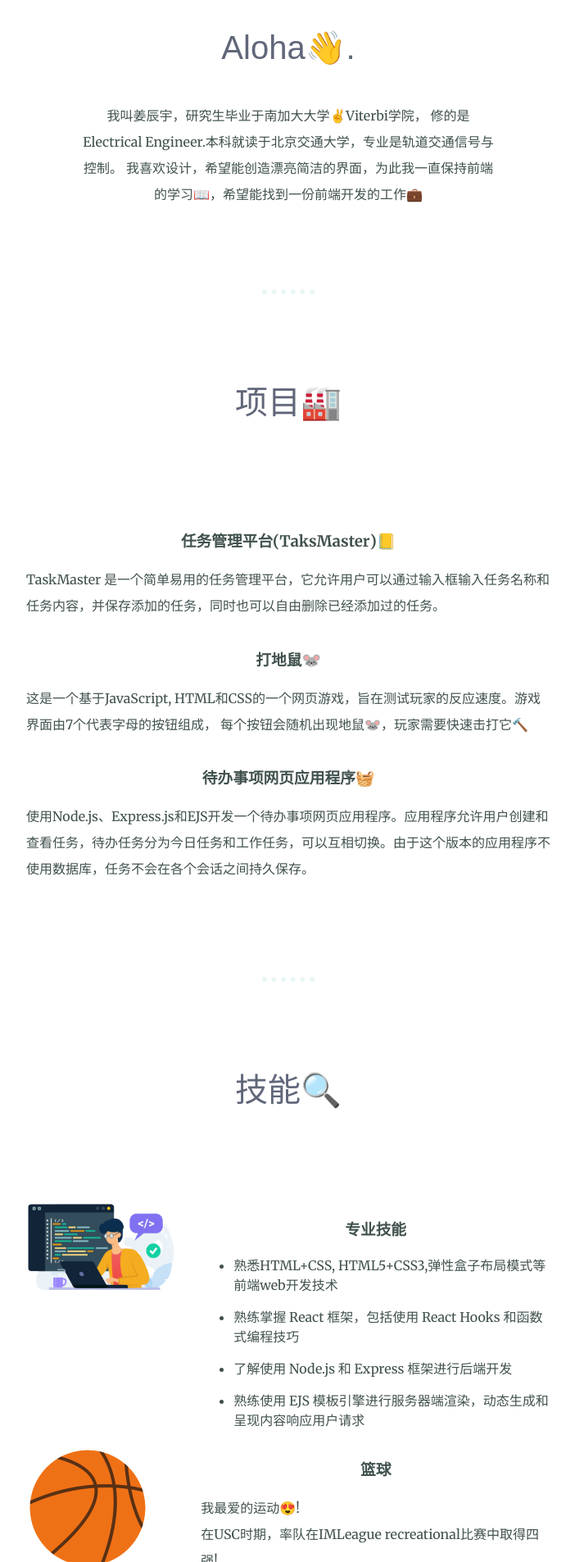
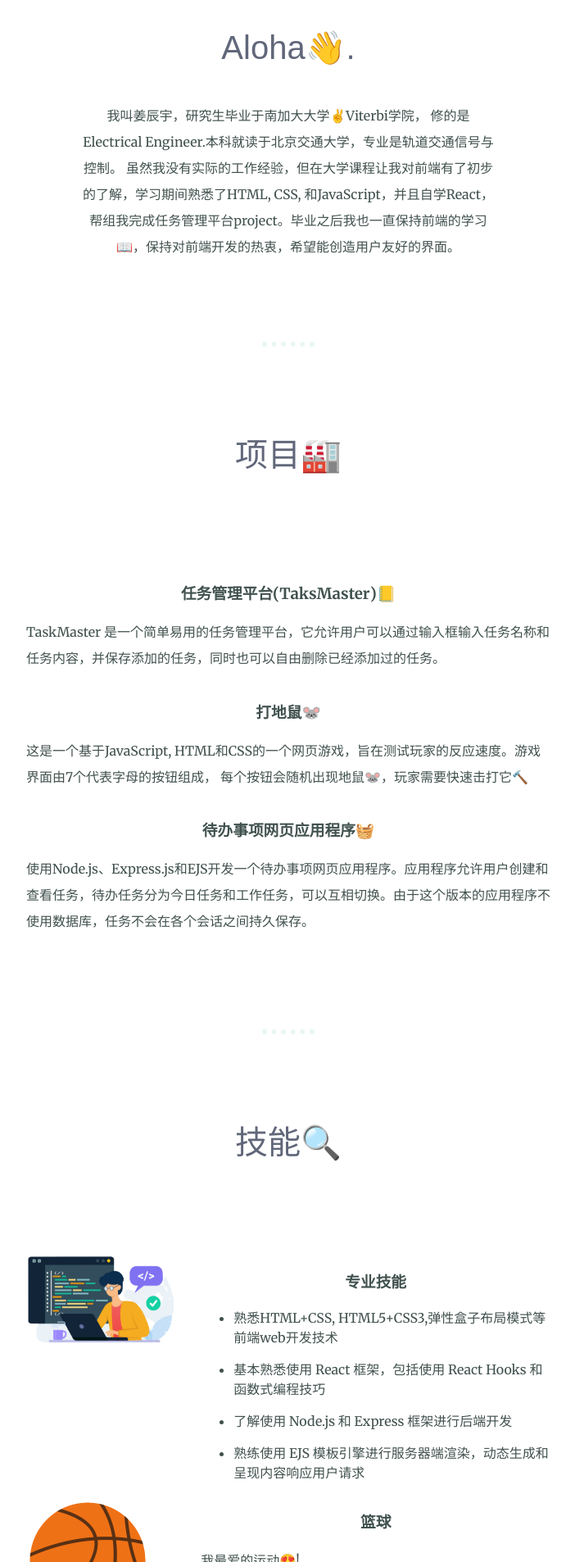
Before and after one commit to Jcccccy/Jcccccy.github.io, a plain HTML site: page index.html in a window 1280 px wide. Shown: the part 1190-3096 px from the top of the page at 82% size, without its empty margins (288-990 px from the left). Drawn offline with Linux system fonts and the light colour scheme; files whose address does not match are found by name.

Commit message:
Update index.html

```diff
--- a/index.html
+++ b/index.html
@@ -27,7 +27,7 @@
         <h2>Aloha👋.</h2>
         <p class="intro">我叫姜辰宇，研究生毕业于南加大大学✌️Viterbi学院，
           修的是Electrical Engineer.本科就读于北京交通大学，专业是轨道交通信号与控制。
-          我喜欢设计，希望能创造漂亮简洁的界面，为此我一直保持前端的学习📖，希望能找到一份前端开发的工作💼
+          虽然我没有实际的工作经验，但在大学课程让我对前端有了初步的了解，学习期间熟悉了HTML, CSS, 和JavaScript，并且自学React，帮组我完成任务管理平台project。毕业之后我也一直保持前端的学习📖，保持对前端开发的热衷，希望能创造用户友好的界面。
         </p>
       </div>
       <hr>
@@ -64,7 +64,7 @@
             <h3>专业技能</h3>
             <ul>
               <li>熟悉HTML+CSS, HTML5+CSS3,弹性盒子布局模式等前端web开发技术</li>
-              <li>熟练掌握 React 框架，包括使用 React Hooks 和函数式编程技巧</li>
+              <li>基本熟悉使用 React 框架，包括使用 React Hooks 和函数式编程技巧</li>
               <li>了解使用 Node.js 和 Express 框架进行后端开发</li>
               <li>熟练使用 EJS 模板引擎进行服务器端渲染，动态生成和呈现内容响应用户请求</li>
             </ul>
```
